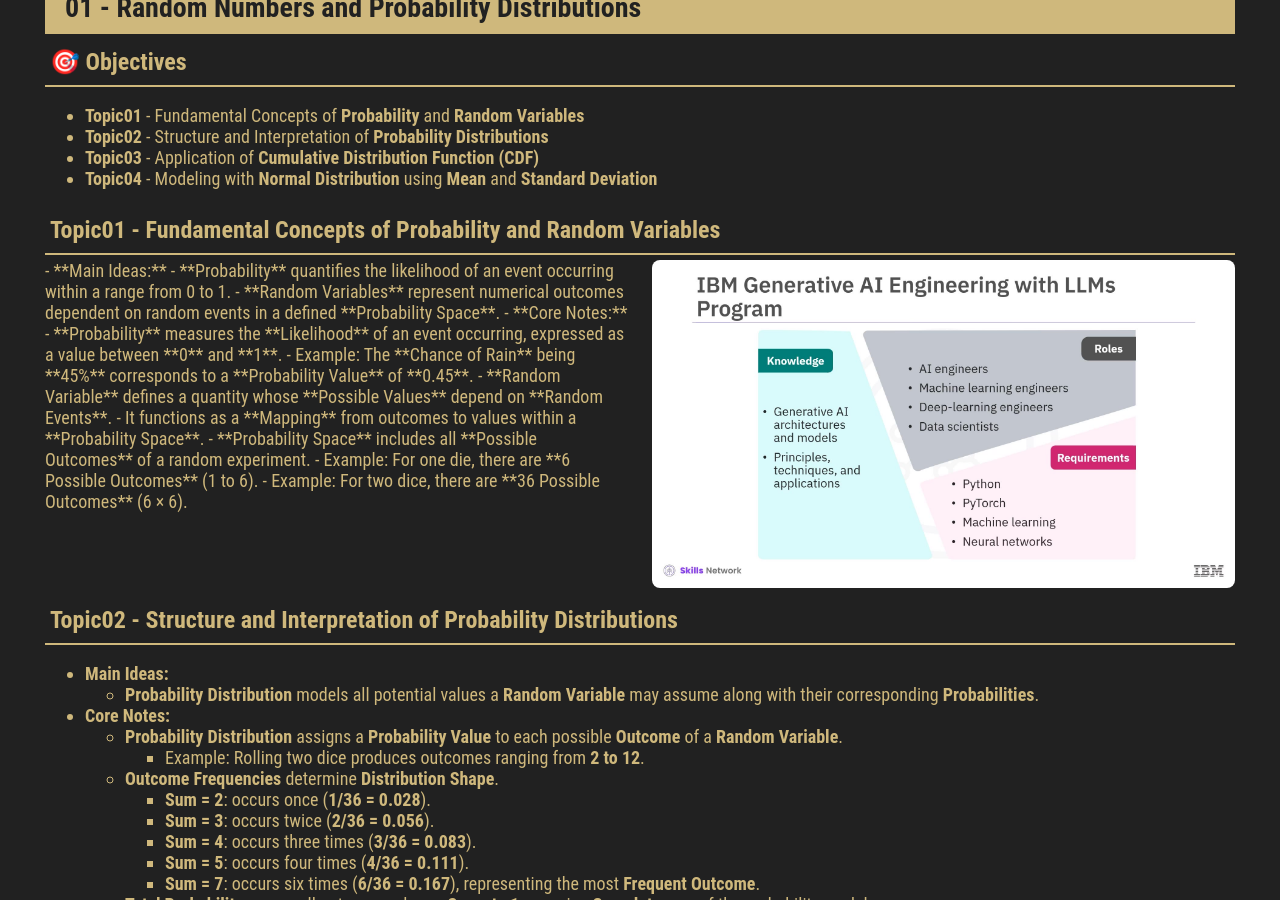
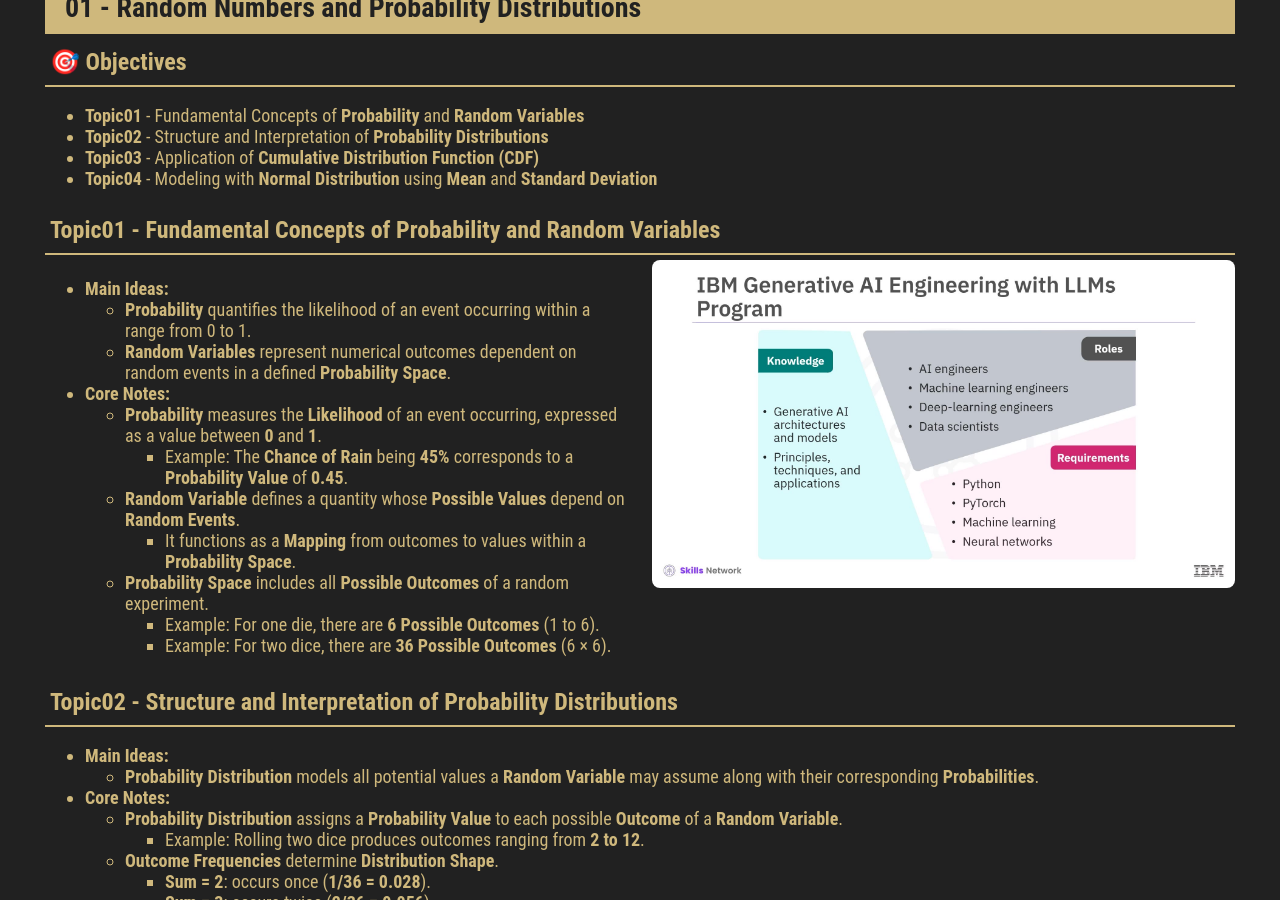
Before and after one commit to milanfx/milanfx.github.io, a Jekyll site: the page built from test.md, in a window 1280 px wide and 900 px high, scrolled down 388 px. Built offline with Jekyll 4.4.1, drawn with Linux system fonts in a browser that asks for light colours; our own code applies the rules of GitHub Pages for plain Markdown files.

Commit message:
Update test.md

```diff
--- a/test.md
+++ b/test.md
@@ -20,9 +20,10 @@
 
 ### Topic01 - Fundamental Concepts of Probability and Random Variables
 
-<div style="display:flex; align-items:flex-start; justify-content:space-between; gap:24px;" markdown="1">
+<div style="display:flex; align-items:flex-start; justify-content:space-between; gap:24px;">
 
-<div style="flex:1; min-width:0;">
+<!-- 左栏 -->
+<div style="flex:1; min-width:0;" markdown="1">
 
 - **Main Ideas:**
   - **Probability** quantifies the likelihood of an event occurring within a range from 0 to 1.
@@ -45,6 +46,7 @@
 </div>
 
 </div>
+
 
 
 ### Topic02 - Structure and Interpretation of Probability Distributions
```
